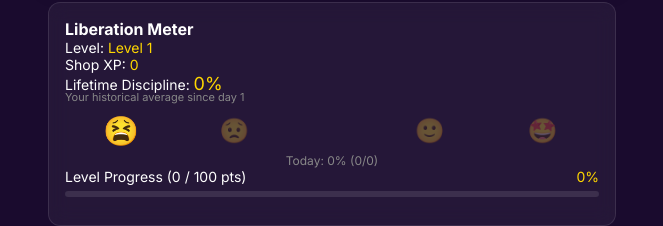
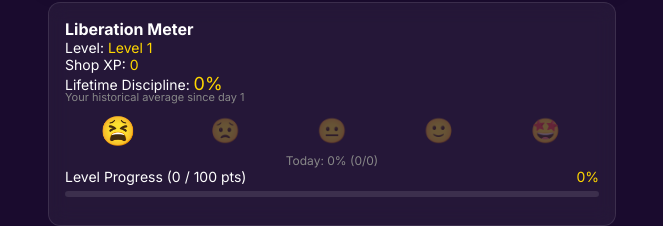
Before and after one commit to vishnu6491/Habit-tracker---Path-to-liberation, a React (Vite) app: page /#/ in a window 1280 px wide. Shown: the part 490-716 px from the top of the page, without its empty margins (308-971 px from the left). Built offline with nearby package versions, Linux system fonts and the light colour scheme.

Commit message:
Update Dashboard.jsx

```diff
--- a/src/pages/Dashboard.jsx
+++ b/src/pages/Dashboard.jsx
@@ -16,7 +16,7 @@ const Dashboard = ({ state, actions }) => {
 
   const getMood = (pct) => pct === 100 ? 4 : pct >= 80 ? 3 : pct >= 50 ? 2 : pct >= 20 ? 1 : 0;
   const currentMood = getMood(completionPct);
-  const moods = ['😫', '😟', '', '🙂', '🤩'];
+  const moods = ['😫', '😟', '😐', '🙂', '🤩'];
 
   if (state.settings.isPaused) {
     return <div style={{ textAlign: 'center', padding: '40px 20px' }}><h2 className="gold-text">️ Journey Paused</h2><p style={{ color: '#888' }}>{state.settings.pauseReason}</p></div>;
```
